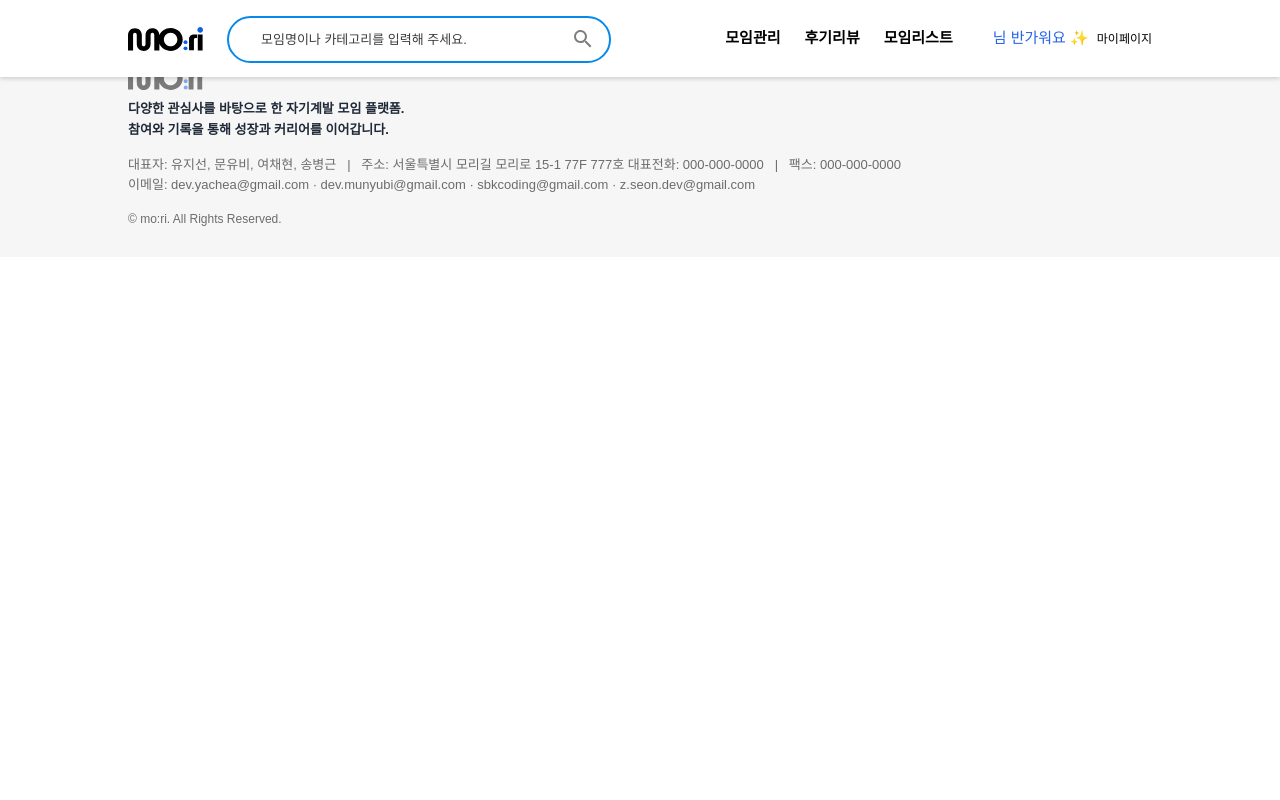
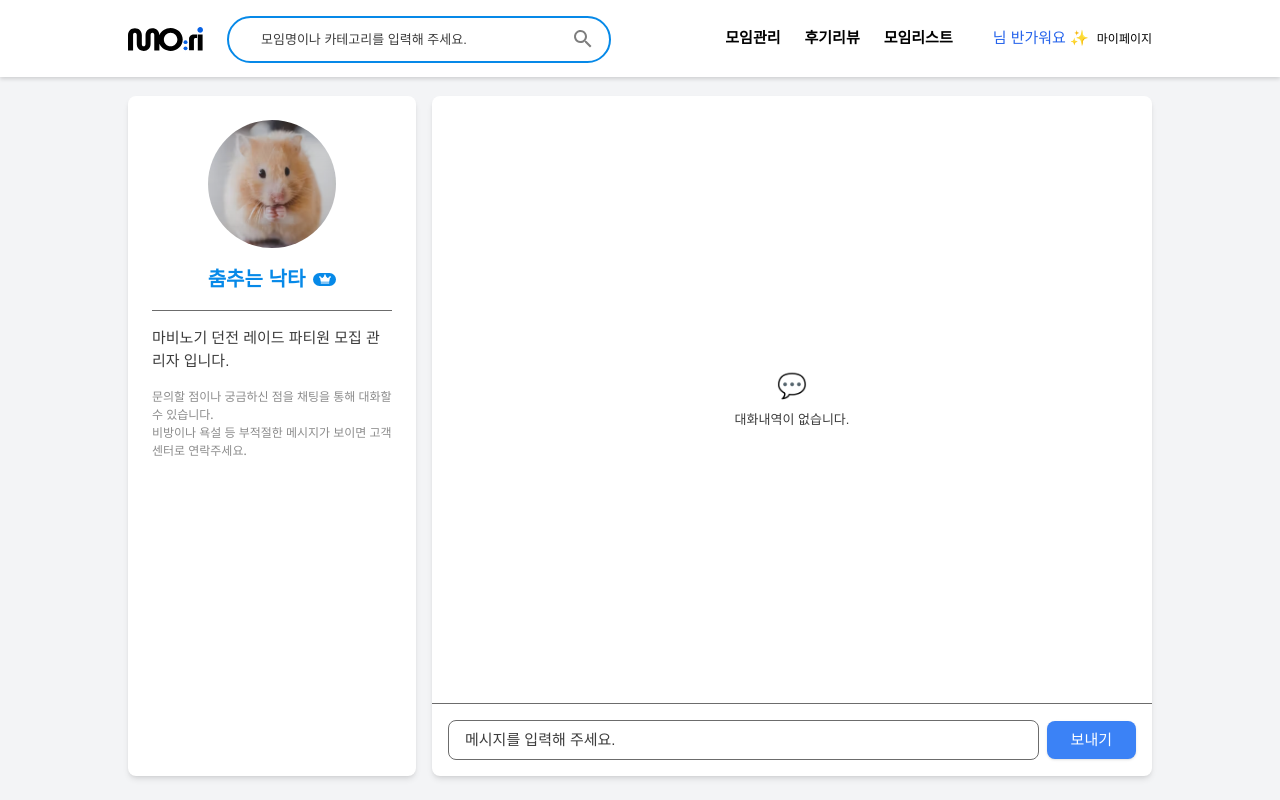
Before and after one commit to sbk283/mo_ri, a React (Vite) app: page /chat in a window 1280 px wide. Shown: the top 800 px of the page. Built offline with nearby package versions, Linux system fonts and the light colour scheme.

Commit message:
[feat] 채팅 기능 및 UI 구현

```diff
--- a/src/App.tsx
+++ b/src/App.tsx
@@ -28,6 +28,7 @@ import JoinedGroupsPage from './pages/JoinedGroupsPage';
 import { AuthProvider } from './contexts/AuthContext';
 import AuthCallback from './pages/AuthCallback';
 import ReviewsListPage from './pages/ReviewsListPage';
+import DirectChatPage from './pages/DirectChatPage';
 
 // 컴포넌트 따라 각각 작업하시고, 혹시 서로의 코드를 수정해야할 일이 있으면
 // 꼭 얘기후에 진행합시다~!(서로가 맘상하는 일 없도록~!!)
@@ -66,7 +67,8 @@ function App() {
             <Route path="/mypage" element={<MyPage />} />
             {/* 모임생성 */}
             <Route path="/creategroup" element={<CreateGroupPage />} />
-
+            {/* 채팅 */}
+            <Route path="/chat" element={<DirectChatPage />} />
             {/* 마이페이지 회원설정 */}
             <Route path="/mypagesetting" element={<MyPageSettingPage />} />
             {/* 마이페이지 결제수단 */}
--- /dev/null
+++ b/src/pages/DirectChatPage.tsx
@@ -0,0 +1,85 @@
+import { useState } from 'react';
+
+function DirectChatPage() {
+  const [messages, setMessages] = useState<string[]>([]);
+  const [input, setInput] = useState('');
+
+  const handleSend = () => {
+    if (!input.trim()) return;
+    setMessages([...messages, input]);
+    setInput('');
+  };
+
+  return (
+    <div className="flex pt-24 pb-7 justify-center bg-gray-100">
+      <div className="flex h-[calc(100vh-120px)] w-full max-w-[1024px]">
+        {/* --- 좌측 사용자 프로필 영역 --- */}
+        <aside className="w-72 bg-white shadow-md rounded-lg p-6 flex flex-col items-center">
+          {/* 프로필 이미지 */}
+          <img src="/ham.png" alt="프로필" className="w-32 h-32 rounded-full object-cover" />
+
+          {/* 닉네임 + 크라운 */}
+          <div className="mt-4 flex items-center gap-2">
+            <h2 className="text-[20px] font-semibold text-brand whitespace-nowrap">춤추는 낙타</h2>
+            <div className="flex w-[23px] h-[13px] px-[5px] py-[2px] rounded-[11px] bg-[#0689E8] items-center justify-center">
+              <img src="/images/group_crown.svg" alt="모임장크라운" className="w-3 h-3" />
+            </div>
+          </div>
+
+          {/* 구분선 */}
+          <div className="w-full border-b border-gray-[#8c8c8c] my-4"></div>
+
+          {/* 설명글 */}
+          <p className="text-[#3C3C3C] text-[15px] font-medium">
+            마비노기 던전 레이드 파티원 모집 관리자 입니다.
+          </p>
+          <p className="mt-4 text-[#8C8C8C] font-['Noto_Sans'] text-[12px] font-medium leading-normal">
+            문의할 점이나 궁금하신 점을 채팅을 통해 대화할 수 있습니다. <br />
+            비방이나 욕설 등 부적절한 메시지가 보이면 고객센터로 연락주세요.
+          </p>
+        </aside>
+
+        {/* --- 채팅 영역 --- */}
+        <main className="flex-1 ml-4 bg-white shadow-md rounded-lg flex flex-col">
+          {/* 채팅 기록 영역 */}
+          <div className="flex-1 p-4 overflow-y-auto space-y-3">
+            {messages.length === 0 ? (
+              <div className="flex flex-col items-center justify-center h-full text-gray-400 text-sm">
+                <span className="text-2xl">💬</span>
+                <p className="mt-2">대화내역이 없습니다.</p>
+              </div>
+            ) : (
+              messages.map((msg, i) => (
+                <div key={i} className="flex justify-end">
+                  <div className="bg-blue-500 text-white px-4 py-2 rounded-lg max-w-xs shadow">
+                    {msg}
+                  </div>
+                </div>
+              ))
+            )}
+          </div>
+
+          {/* 입력창 영역 */}
+          <div className="border-t p-4 flex items-center">
+            <input
+              type="text"
+              placeholder="메시지를 입력해 주세요."
+              value={input}
+              onChange={e => setInput(e.target.value)}
+              onKeyDown={e => e.key === 'Enter' && handleSend()}
+              className="flex-1 px-4 py-2 border rounded-lg focus:outline-none focus:ring focus:ring-blue-300"
+            />
+            <button
+              onClick={handleSend}
+              className="ml-2 px-6 py-2 bg-blue-500 text-white rounded-lg shadow hover:bg-blue-600"
+            >
+              보내기
+            </button>
+          </div>
+        </main>
+      </div>
+    </div>
+  );
+}
+
+export default DirectChatPage;
```
Also changed, not shown: public/images/group_crown.svg (added).
